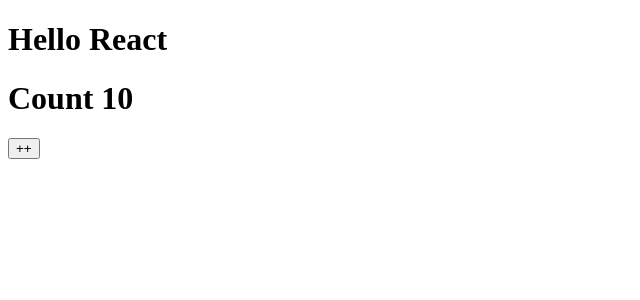
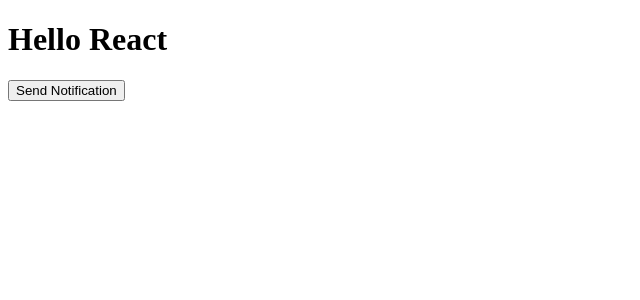
Before and after one commit to Mujib517/fsa-react, a React (Create React App) app: page / in a window 1280 px wide. Shown: the top 300 px of the page, without its empty margins (0-640 px from the left). Built offline with nearby package versions, Linux system fonts and the light colour scheme.

Commit message:
bottom to top communication using callback props function

```diff
--- a/src/App.js
+++ b/src/App.js
@@ -1,7 +1,5 @@
 import React from 'react';
 import Main from './Main';
-import Name from './Name';
-import SpecialCounter from './SpecialCounter';
 
 function App() {
     return <div>
--- /dev/null
+++ b/src/Callback.js
@@ -0,0 +1,15 @@
+function Callback(props) {
+
+    // arrow function
+    // function express
+    const onBtnClick = () => {
+        console.log("button clicked in Callback component")
+        props.onNotify();
+    }
+
+    return <button onClick={onBtnClick}>
+        Send Notification
+    </button>;
+}
+
+export default Callback;
--- a/src/Main.js
+++ b/src/Main.js
@@ -1,7 +1,15 @@
+import Callback from "./Callback";
 import SpecialCounter from "./SpecialCounter";
 
 function Main() {
-    return <SpecialCounter count={10} />
+
+    function notify() {
+        // fetching data
+        console.log("in main component");
+    }
+
+
+    return <Callback onNotify={notify} />
 }
 
 export default Main;
```
